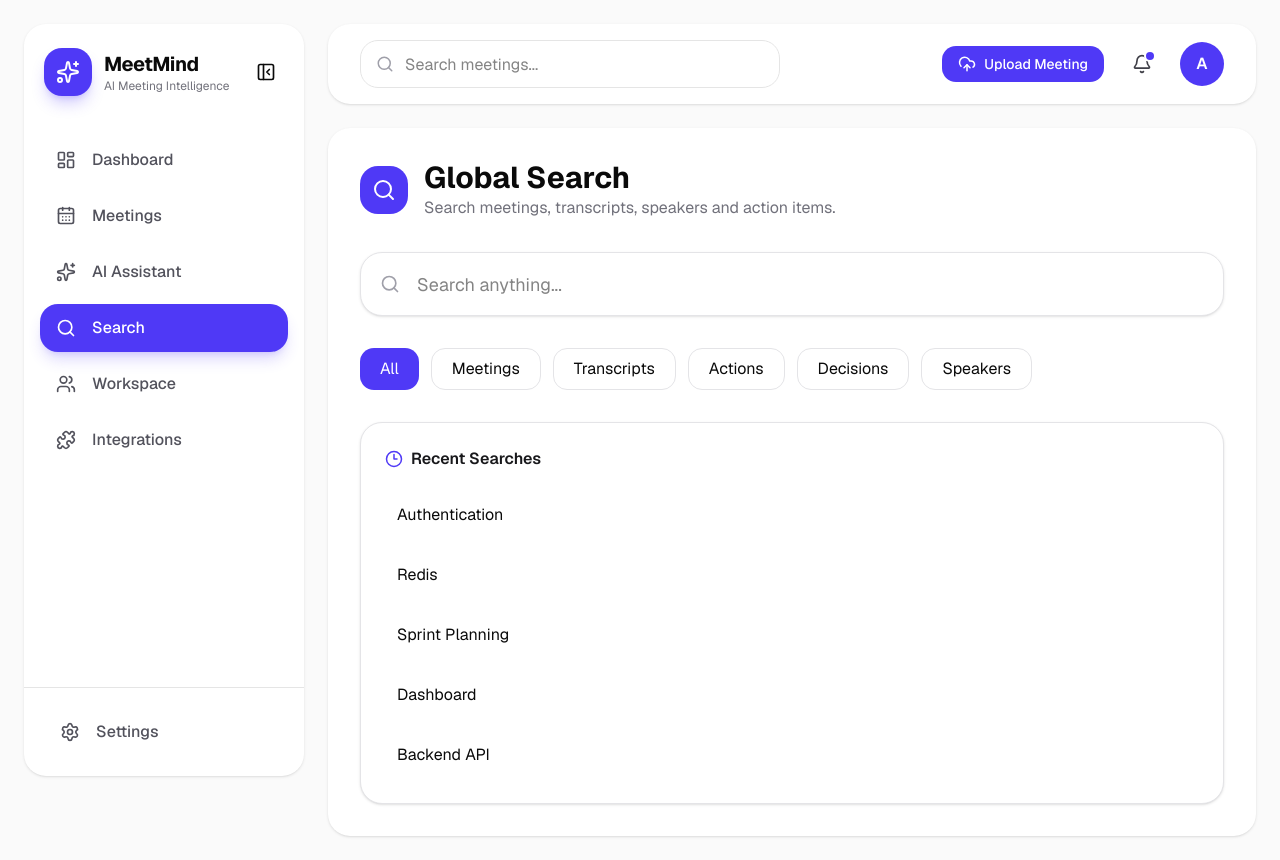
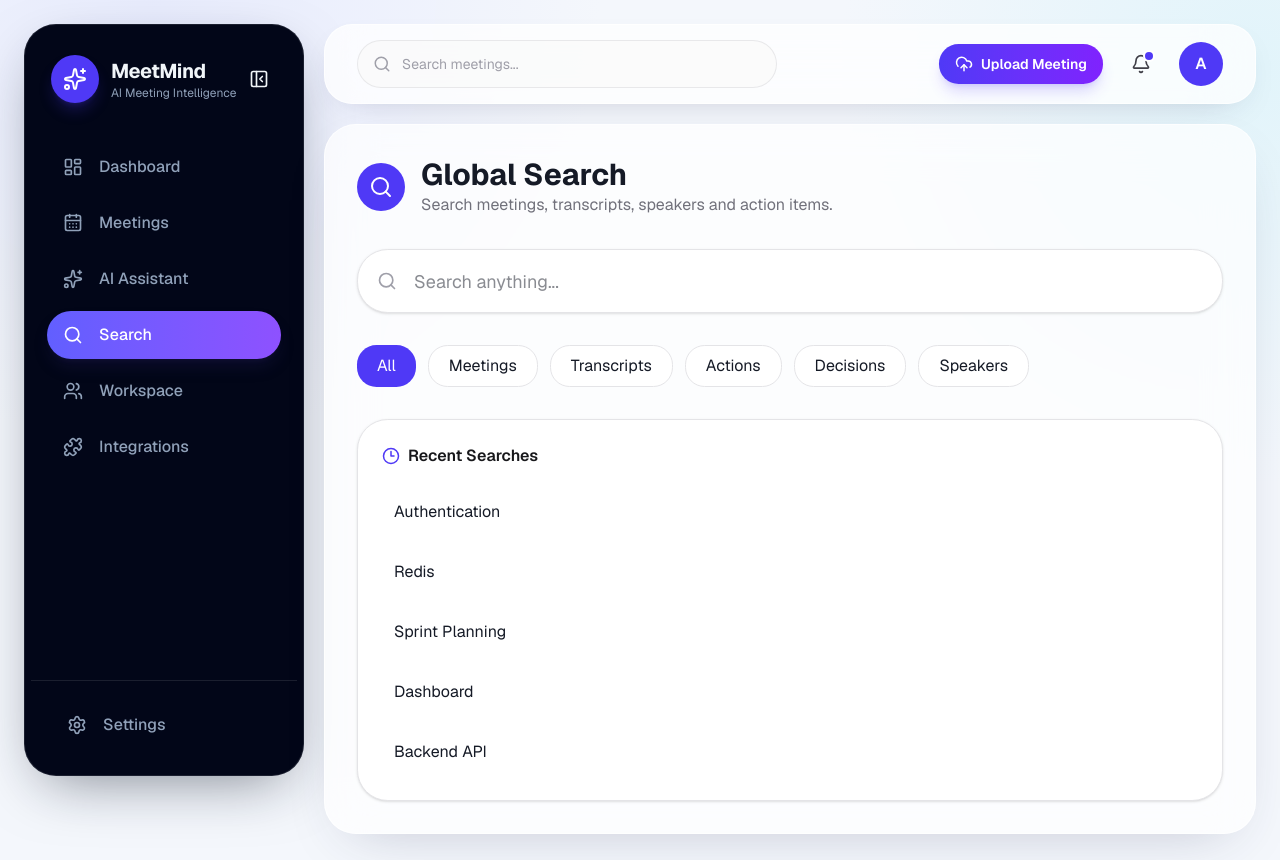
Before and after one commit to ankitgupta143/meetmind, a Next.js app in the folder frontend/: page /search in a window 1280 px wide. Built offline with nearby package versions, Linux system fonts and the light colour scheme.

Commit message:
make responsiveness and change the theme

```diff
--- a/frontend/src/app/globals.css
+++ b/frontend/src/app/globals.css
@@ -49,30 +49,30 @@
 }
 
 :root {
-  --background: oklch(1 0 0);
-  --foreground: oklch(0.145 0 0);
-  --card: oklch(1 0 0);
-  --card-foreground: oklch(0.145 0 0);
+  --background: oklch(0.975 0.008 265);
+  --foreground: oklch(0.22 0.025 265);
+  --card: oklch(1 0 0 / 88%);
+  --card-foreground: oklch(0.22 0.025 265);
   --popover: oklch(1 0 0);
   --popover-foreground: oklch(0.145 0 0);
-  --primary: oklch(0.205 0 0);
+  --primary: oklch(0.49 0.2 277);
   --primary-foreground: oklch(0.985 0 0);
-  --secondary: oklch(0.97 0 0);
+  --secondary: oklch(0.94 0.025 270);
   --secondary-foreground: oklch(0.205 0 0);
-  --muted: oklch(0.97 0 0);
-  --muted-foreground: oklch(0.556 0 0);
-  --accent: oklch(0.97 0 0);
+  --muted: oklch(0.955 0.012 265);
+  --muted-foreground: oklch(0.5 0.03 265);
+  --accent: oklch(0.93 0.04 278);
   --accent-foreground: oklch(0.205 0 0);
   --destructive: oklch(0.577 0.245 27.325);
-  --border: oklch(0.922 0 0);
-  --input: oklch(0.922 0 0);
-  --ring: oklch(0.708 0 0);
+  --border: oklch(0.89 0.018 265);
+  --input: oklch(0.89 0.018 265);
+  --ring: oklch(0.58 0.17 277);
   --chart-1: oklch(0.87 0 0);
   --chart-2: oklch(0.556 0 0);
   --chart-3: oklch(0.439 0 0);
   --chart-4: oklch(0.371 0 0);
   --chart-5: oklch(0.269 0 0);
-  --radius: 0.625rem;
+  --radius: 0.875rem;
   --sidebar: oklch(0.985 0 0);
   --sidebar-foreground: oklch(0.145 0 0);
   --sidebar-primary: oklch(0.205 0 0);
@@ -123,12 +123,19 @@
   }
   body {
     @apply bg-background text-foreground;
+    background-image: radial-gradient(circle at 12% 0%, oklch(0.91 0.06 280 / 45%), transparent 28rem), radial-gradient(circle at 98% 8%, oklch(0.92 0.05 210 / 35%), transparent 26rem);
   }
   html {
     @apply font-sans;
+    max-width: 100%;
+    overflow-x: clip;
   }
 }
 
 body {
   font-family: var(--font-geist-sans);
+  max-width: 100%;
+  overflow-x: clip;
 }
+
+::selection { background: oklch(0.7 0.15 280 / 35%); }
--- a/frontend/src/components/dashboard/HeroSection.jsx
+++ b/frontend/src/components/dashboard/HeroSection.jsx
@@ -17,8 +17,8 @@ const HeroSection = () => {
     hour < 12 ? "Good Morning" : hour < 18 ? "Good Afternoon" : "Good Evening";
 
   return (
-    <section className="relative overflow-hidden rounded-3xl border border-zinc-200 bg-white p-10 shadow-sm dark:border-zinc-800 dark:bg-zinc-900">
-      <div className="absolute -right-20 -top-20 h-72 w-72 rounded-full bg-indigo-500/10 blur-3xl" />
+    <section className="relative overflow-hidden rounded-[2rem] border border-indigo-100/70 bg-gradient-to-br from-white via-indigo-50/50 to-violet-50/70 p-7 shadow-[0_18px_45px_-30px_rgba(79,70,229,0.4)] sm:p-10 dark:border-zinc-800 dark:from-zinc-900 dark:via-zinc-900 dark:to-indigo-950/40">
+      <div className="absolute -right-20 -top-20 h-72 w-72 rounded-full bg-indigo-500/20 blur-3xl" />
 
       <div className="absolute -bottom-24 -left-20 h-72 w-72 rounded-full bg-violet-500/10 blur-3xl" />
       <div className="flex flex-col gap-8 lg:flex-row lg:items-center lg:justify-between">
--- a/frontend/src/components/layout/AppLayout.jsx
+++ b/frontend/src/components/layout/AppLayout.jsx
@@ -5,14 +5,14 @@ import ExportDrawer from "../export/ExportDrawer";
 
 const AppLayout = ({ children }) => {
   return (
-    <div className="min-h-screen bg-zinc-50 dark:bg-zinc-950">
-      <div className="flex gap-6 p-6">
+    <div className="min-h-screen bg-transparent dark:bg-zinc-950">
+      <div className="flex gap-5 p-4 sm:p-6">
         <Sidebar />
 
-        <div className="flex min-h-[calc(100vh-48px)] flex-1 flex-col">
+        <div className="flex min-w-0 min-h-[calc(100vh-48px)] flex-1 flex-col">
           <Navbar />
 
-          <main className="mt-6 flex-1 rounded-3xl bg-white p-8 shadow-sm dark:bg-zinc-900">
+          <main className="mt-5 min-w-0 flex-1 rounded-[2rem] border border-white/70 bg-white/70 p-4 shadow-[0_20px_60px_-28px_rgba(40,43,80,0.28)] backdrop-blur-xl sm:p-8 dark:border-zinc-800 dark:bg-zinc-900/80">
             {children}
           </main>
         </div>
--- a/frontend/src/components/layout/Navbar.jsx
+++ b/frontend/src/components/layout/Navbar.jsx
@@ -7,8 +7,8 @@ import { NotificationDrawer } from "@/components/notifications";
 const Navbar = () => {
   const { setOpen } = useUploadModal();
   return (
-    <header className="flex h-20 items-center justify-between rounded-3xl bg-white px-8 shadow-sm dark:bg-zinc-900">
-      <div className="relative w-[420px]">
+    <header className="flex h-20 items-center justify-between rounded-[1.75rem] border border-white/70 bg-white/75 px-5 shadow-[0_12px_35px_-22px_rgba(40,43,80,0.35)] backdrop-blur-xl sm:px-8 dark:border-zinc-800 dark:bg-zinc-900/80">
+      <div className="relative hidden w-[420px] sm:block">
         <Search
           className="absolute left-4 top-1/2 -translate-y-1/2 text-zinc-400"
           size={18}
@@ -16,14 +16,14 @@ const Navbar = () => {
 
         <input
           placeholder="Search meetings..."
-          className="h-12 w-full rounded-2xl border bg-transparent pl-11 pr-4 outline-none transition focus:ring-2 focus:ring-indigo-500"
+          className="h-12 w-full rounded-2xl border border-zinc-200/80 bg-zinc-50/70 pl-11 pr-4 text-sm outline-none transition placeholder:text-zinc-400 focus:border-indigo-300 focus:bg-white focus:ring-4 focus:ring-indigo-500/10 dark:border-zinc-700 dark:bg-zinc-800/60"
         />
       </div>
 
       <div className="flex items-center gap-4">
         <button
           onClick={() => setOpen(true)}
-          className="flex items-center gap-2 rounded-xl bg-indigo-600 px-4 py-2 text-sm font-medium text-white transition-all duration-300 hover:bg-indigo-700 hover:shadow-lg"
+          className="flex items-center gap-2 rounded-xl bg-gradient-to-r from-indigo-600 to-violet-600 px-4 py-2.5 text-sm font-semibold text-white shadow-lg shadow-indigo-600/20 transition-all duration-300 hover:-translate-y-0.5 hover:shadow-indigo-600/30"
         >
           <UploadCloud size={18} />
           Upload Meeting
--- a/frontend/src/components/layout/Sidebar.jsx
+++ b/frontend/src/components/layout/Sidebar.jsx
@@ -55,7 +55,7 @@ const Sidebar = () => {
 
   return (
     <aside
-      className={`sticky top-6 hidden h-[calc(100vh-48px)] rounded-3xl bg-white shadow-sm transition-all duration-300 lg:flex lg:flex-col dark:bg-zinc-900 ${
+      className={`sticky top-6 hidden h-[calc(100vh-48px)] rounded-[2rem] border border-white/10 bg-slate-950 p-1.5 text-slate-100 shadow-[0_20px_60px_-20px_rgba(15,23,42,0.55)] transition-all duration-300 lg:flex lg:flex-col ${
         collapsed ? "w-20" : "w-[280px]"
       }`}
     >
@@ -71,7 +71,7 @@ const Sidebar = () => {
 
             <button
               onClick={() => setCollapsed(false)}
-              className="rounded-xl p-2 transition hover:bg-zinc-100 dark:hover:bg-zinc-800"
+              className="rounded-xl p-2 transition hover:bg-white/10"
             >
               <PanelLeftOpen size={20} />
             </button>
@@ -86,13 +86,13 @@ const Sidebar = () => {
               <div>
                 <h1 className="text-xl font-bold tracking-tight">MeetMind</h1>
 
-                <p className="text-xs text-zinc-500">AI Meeting Intelligence</p>
+                <p className="text-xs text-slate-400">AI Meeting Intelligence</p>
               </div>
             </div>
 
             <button
               onClick={() => setCollapsed(true)}
-              className="rounded-xl p-2 transition hover:bg-zinc-100 dark:hover:bg-zinc-800"
+              className="rounded-xl p-2 transition hover:bg-white/10"
             >
               <PanelLeftClose size={20} />
             </button>
@@ -110,8 +110,8 @@ const Sidebar = () => {
               collapsed ? "justify-center" : "gap-4 px-4"
             } ${
               pathname === item.href
-                ? "bg-indigo-600 text-white shadow-lg shadow-indigo-600/20"
-                : "text-zinc-600 hover:bg-zinc-100 hover:text-zinc-900 dark:text-zinc-400 dark:hover:bg-zinc-800 dark:hover:text-white"
+                ? "bg-gradient-to-r from-indigo-500 to-violet-500 text-white shadow-lg shadow-indigo-950/40"
+                : "text-slate-400 hover:bg-white/10 hover:text-white"
             }`}
           >
             <item.icon
@@ -127,10 +127,10 @@ const Sidebar = () => {
       </nav>
 
       {/* Footer */}
-      <div className="border-t p-5">
+      <div className="border-t border-white/10 p-5">
         <Link
           href="/settings"
-          className={`group flex w-full items-center rounded-2xl py-3 text-zinc-600 transition-all duration-200 hover:bg-zinc-100 hover:text-zinc-900 dark:text-zinc-400 dark:hover:bg-zinc-800 dark:hover:text-white ${
+          className={`group flex w-full items-center rounded-2xl py-3 text-slate-400 transition-all duration-200 hover:bg-white/10 hover:text-white ${
             collapsed ? "justify-center" : "gap-4 px-4"
           }`}
         >
--- a/frontend/src/components/meetings/MeetingCard.jsx
+++ b/frontend/src/components/meetings/MeetingCard.jsx
@@ -19,8 +19,8 @@ const statusStyles = {
 export default function MeetingCard({ meeting }) {
   return (
     <div className="group cursor-pointer rounded-2xl border border-zinc-200 bg-white p-6 transition-all duration-300 hover:-translate-y-1 hover:border-indigo-300 hover:shadow-lg">
-      <div className="flex items-start justify-between">
-        <div>
+      <div className="flex flex-col items-start gap-3 sm:flex-row sm:justify-between">
+        <div className="min-w-0">
           <h3 className="text-lg font-semibold text-zinc-900">
             {meeting.title}
           </h3>
@@ -44,7 +44,7 @@ export default function MeetingCard({ meeting }) {
         </div>
 
         <span
-          className={`rounded-full px-3 py-1 text-xs font-medium ${
+          className={`shrink-0 rounded-full px-3 py-1 text-xs font-medium ${
             statusStyles[meeting.status]
           }`}
         >
--- a/frontend/src/components/meetings/MeetingDetailsHeader.jsx
+++ b/frontend/src/components/meetings/MeetingDetailsHeader.jsx
@@ -14,7 +14,7 @@ import {
 export default function MeetingDetailsHeader() {
   const { setOpen } = useExportDrawer();
   return (
-    <div className="rounded-3xl border border-zinc-200 bg-white p-8 shadow-sm">
+    <div className="rounded-3xl border border-zinc-200 bg-white p-5 shadow-sm sm:p-8">
       <div className="flex flex-col gap-6 lg:flex-row lg:items-start lg:justify-between">
         {/* Left */}
         <div>
@@ -23,7 +23,7 @@ export default function MeetingDetailsHeader() {
             Back to Meetings
           </button>
 
-          <h1 className="text-4xl font-bold tracking-tight">
+          <h1 className="text-3xl font-bold tracking-tight sm:text-4xl">
             Weekly Engineering Sync
           </h1>
 
@@ -51,7 +51,7 @@ export default function MeetingDetailsHeader() {
         </div>
 
         {/* Right */}
-        <div className="flex flex-wrap gap-3">
+        <div className="flex w-full flex-wrap gap-3 lg:w-auto">
           <button className="rounded-xl border border-zinc-200 px-4 py-2 transition hover:bg-zinc-50">
             <Share2 size={18} />
           </button>
--- a/frontend/src/components/meetings/MeetingWorkspace.jsx
+++ b/frontend/src/components/meetings/MeetingWorkspace.jsx
@@ -24,10 +24,10 @@ export default function MeetingWorkspace() {
   };
 
   return (
-    <div className="grid gap-6 lg:grid-cols-[280px_1fr]">
+    <div className="grid min-w-0 gap-6 lg:grid-cols-[280px_minmax(0,1fr)]">
       <MeetingSidebar activeTab={activeTab} setActiveTab={setActiveTab} />
 
-      <section>{workspaceViews[activeTab] ?? <AISummary />}</section>
+      <section className="min-w-0">{workspaceViews[activeTab] ?? <AISummary />}</section>
     </div>
   );
 }
--- a/frontend/src/components/ui/Card.jsx
+++ b/frontend/src/components/ui/Card.jsx
@@ -12,7 +12,7 @@ function Card({
       data-slot="card"
       data-size={size}
       className={cn(
-        "group/card flex flex-col gap-(--card-spacing) overflow-hidden rounded-xl bg-card py-(--card-spacing) text-sm text-card-foreground ring-1 ring-foreground/10 [--card-spacing:--spacing(4)] has-data-[slot=card-footer]:pb-0 has-[>img:first-child]:pt-0 data-[size=sm]:[--card-spacing:--spacing(3)] data-[size=sm]:has-data-[slot=card-footer]:pb-0 *:[img:first-child]:rounded-t-xl *:[img:last-child]:rounded-b-xl",
+        "group/card flex flex-col gap-(--card-spacing) overflow-hidden rounded-2xl bg-card py-(--card-spacing) text-sm text-card-foreground shadow-[0_12px_30px_-22px_rgba(40,43,80,0.3)] ring-1 ring-foreground/8 [--card-spacing:--spacing(4)] has-data-[slot=card-footer]:pb-0 has-[>img:first-child]:pt-0 data-[size=sm]:[--card-spacing:--spacing(3)] data-[size=sm]:has-data-[slot=card-footer]:pb-0 *:[img:first-child]:rounded-t-xl *:[img:last-child]:rounded-b-xl",
         className
       )}
       {...props} />
```
